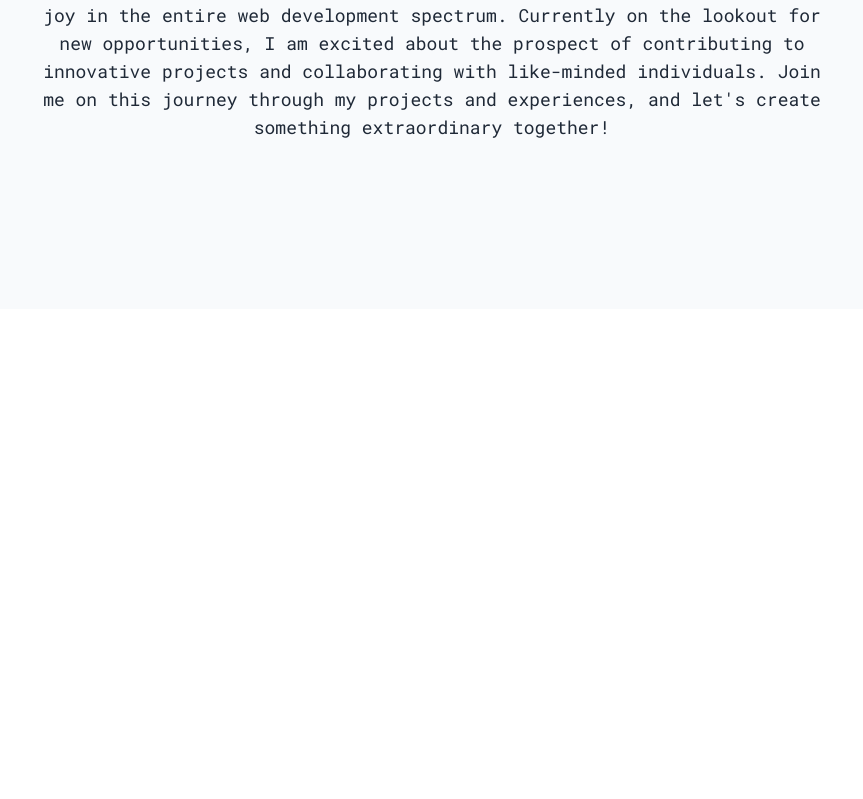
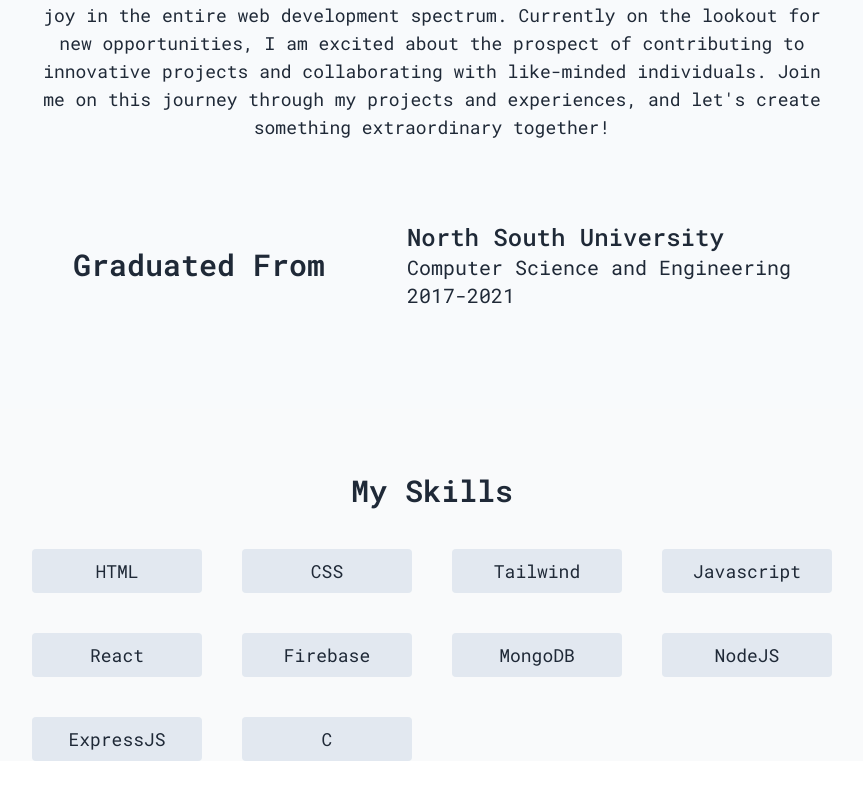
Before and after one commit to 2023afifa/Portfolio-One, a React (Vite) app: page / in a window 1280 px wide. Shown: the part 1331-2130 px from the top of the page, without its empty margins (208-1071 px from the left). Before the commit the page ends 1640 px from the top, so only its background shows below. Built offline with nearby package versions, Linux system fonts and the light colour scheme.

Commit message:
About section done

```diff
--- a/src/Pages/HomePage/About/About.jsx
+++ b/src/Pages/HomePage/About/About.jsx
@@ -1,12 +1,20 @@
 const About = () => {
     return (
-        <div className="py-36 bg-slate-50">
+        <div className="pt-36 pb-5 lg:px-60 bg-slate-50">
             <h2 className="text-3xl text-center font-semibold">About Me</h2>
-            <p className="text-lg text-center my-6 mx-60">Welcome to my corner of the web! I'm Afifa, an university graduate and an enthusiastic Junior Frontend Developer. My journey in the world of coding began with a fascination for transforming lines of code into captivating digital experiences. Armed with a solid foundation in HTML, CSS, and JavaScript, I've delved deeper into the realms of React, Firebase, MongoDB, Node.js, and Express.js, honing my skills to bring ideas to life.
+            <p className="text-lg text-center my-6">Welcome to my corner of the web! I'm Afifa, an university graduate and an enthusiastic Junior Frontend Developer. My journey in the world of coding began with a fascination for transforming lines of code into captivating digital experiences. Armed with a solid foundation in HTML, CSS, and JavaScript, I've delved deeper into the realms of React, Firebase, MongoDB, Node.js, and Express.js, honing my skills to bring ideas to life.
 
             I believe in the power of thoughtful design and seamless functionality, and I'm on a quest to merge creativity with technology. Whether crafting intuitive user interfaces or diving into the backend intricacies, I find joy in the entire web development spectrum.
 
             Currently on the lookout for new opportunities, I am excited about the prospect of contributing to innovative projects and collaborating with like-minded individuals. Join me on this journey through my projects and experiences, and let's create something extraordinary together!</p>
+            <div className="my-20 lg:flex lg:justify-around lg:items-center">
+                <h2 className="text-3xl font-semibold">Graduated From</h2>
+                <div>
+                    <p className="text-2xl font-medium">North South University</p>
+                    <p className="text-xl">Computer Science and Engineering</p>
+                    <p className="text-xl">2017-2021</p>
+                </div>
+            </div>
         </div>
     );
 };
--- a/src/Pages/HomePage/Home/Home.jsx
+++ b/src/Pages/HomePage/Home/Home.jsx
@@ -1,6 +1,7 @@
 import About from "../About/About";
 import Banner from "../Banner/Banner";
 import Navbar from "../Navbar/Navbar";
+import Skill from "../Skill/Skill";
 
 const Home = () => {
     return (
@@ -8,6 +9,7 @@
             <Navbar></Navbar>
             <Banner></Banner>
             <About></About>
+            <Skill></Skill>
         </div>
     );
 };
--- /dev/null
+++ b/src/Pages/HomePage/Skill/Skill.jsx
@@ -0,0 +1,21 @@
+const Skill = () => {
+    return (
+        <div className="pt-16 lg:px-60 bg-gray-50">
+            <h2 className="text-3xl text-center font-semibold">My Skills</h2>
+            <div className="grid lg:grid-cols-4 gap-10 justify-center my-10">
+                <button className="text-lg bg-slate-200 px-5 py-2 rounded">HTML</button>
+                <button className="text-lg bg-slate-200 px-5 py-2 rounded">CSS</button>
+                <button className="text-lg bg-slate-200 px-5 py-2 rounded">Tailwind</button>
+                <button className="text-lg bg-slate-200 px-5 py-2 rounded">Javascript</button>
+                <button className="text-lg bg-slate-200 px-5 py-2 rounded">React</button>
+                <button className="text-lg bg-slate-200 px-5 py-2 rounded">Firebase</button>
+                <button className="text-lg bg-slate-200 px-5 py-2 rounded">MongoDB</button>
+                <button className="text-lg bg-slate-200 px-5 py-2 rounded">NodeJS</button>
+                <button className="text-lg bg-slate-200 px-5 py-2 rounded">ExpressJS</button>
+                <button className="text-lg bg-slate-200 px-5 py-2 rounded">C</button>
+            </div>
+        </div>
+    );
+};
+
+export default Skill;
```
Also changed, not shown: 1 other file (tests, documents, lock files or other folders).
